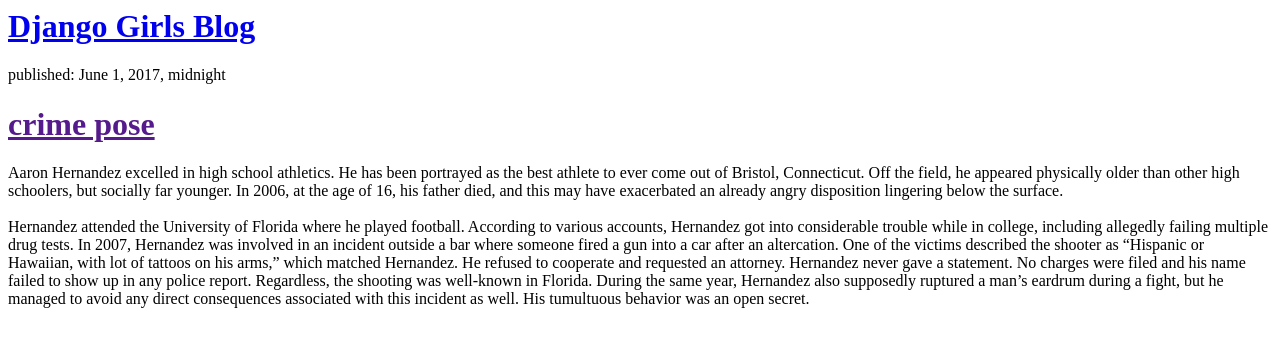
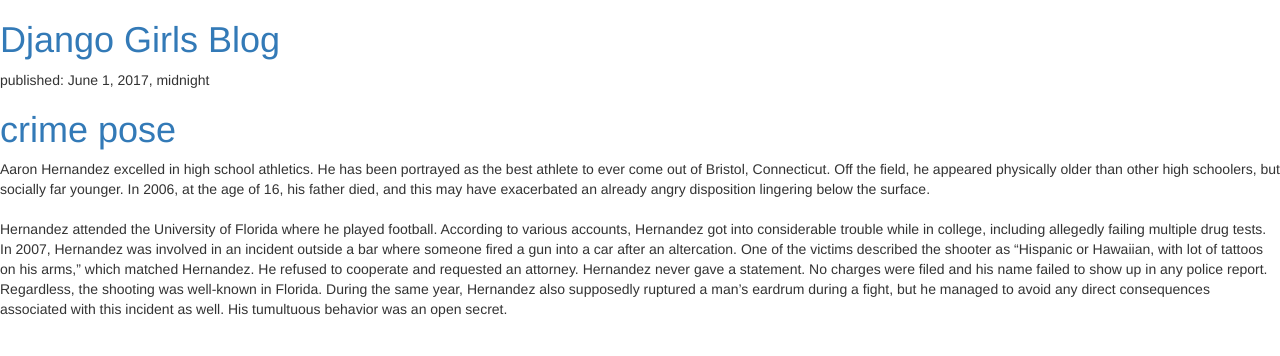
Before and after one commit to jimith007/finalBlog, a Django app: page / in a window 1280 px wide. Shown: the top 356 px of the page. Run offline with Django 3.2, Linux system fonts and the light colour scheme; data comes from the database, SQL or seed files in the repository; some libraries are stand-ins or nearby versions.

Commit message:
added template to post_list.html

```diff
--- a/blog/templates/blog/post_list.html
+++ b/blog/templates/blog/post_list.html
@@ -1,4 +1,8 @@
 <div>
+  <head>
+    <link rel="stylesheet" href="//maxcdn.bootstrapcdn.com/bootstrap/3.2.0/css/bootstrap.min.css">
+<link rel="stylesheet" href="//maxcdn.bootstrapcdn.com/bootstrap/3.2.0/css/bootstrap-theme.min.css">
+  </head>
     <h1><a href="/">Django Girls Blog</a></h1>
 </div>
 
@@ -9,3 +13,4 @@
         <p>{{ post.text|linebreaksbr }}</p>
     </div>
 {% endfor %}
+</head>
```
